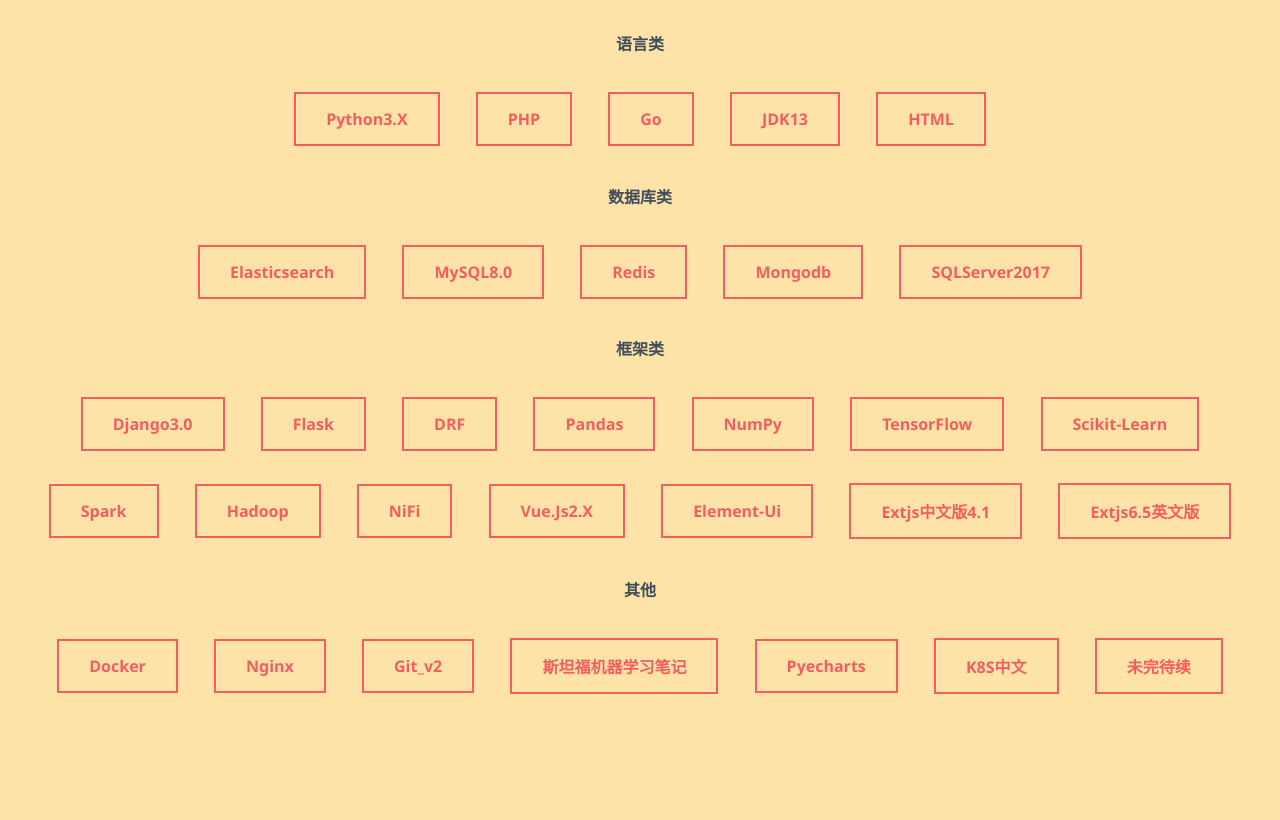
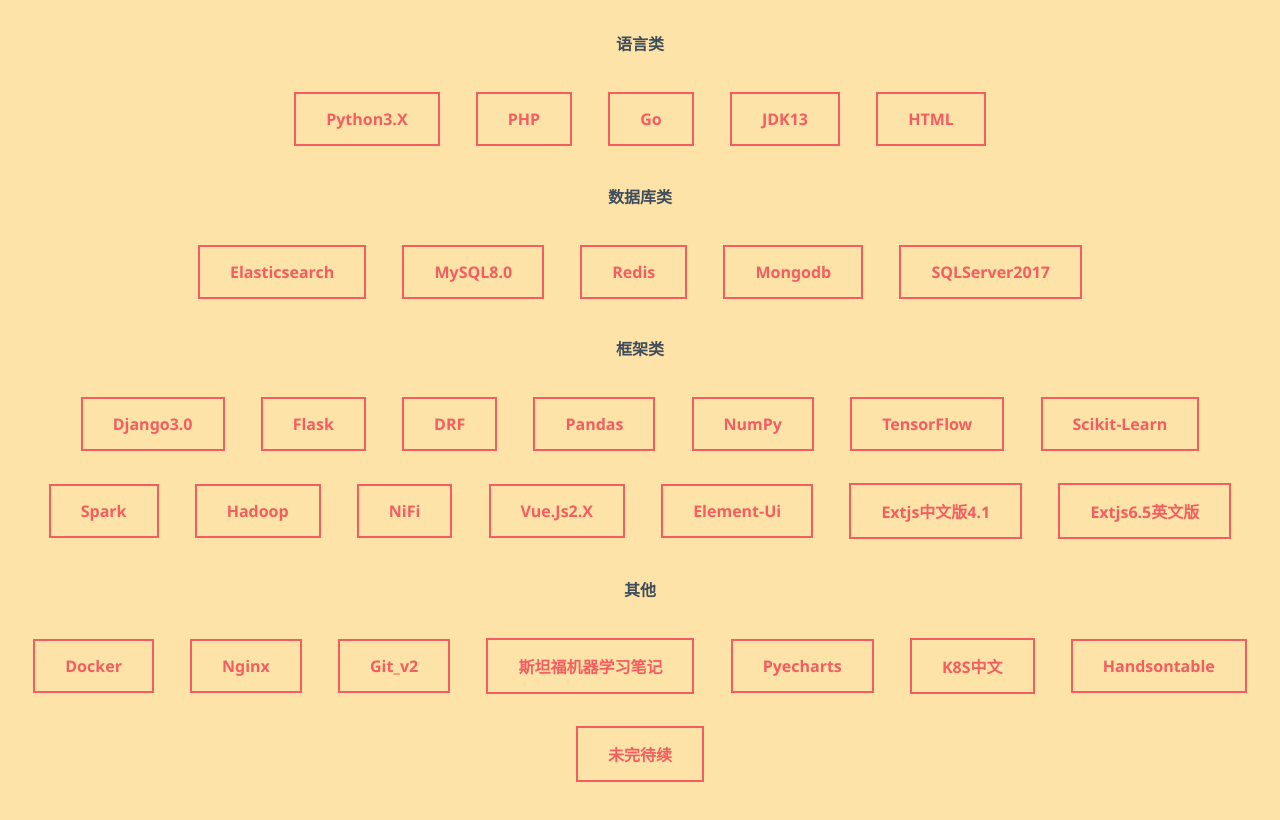
Before and after one commit to EthanYan6/OfficialDocuments, a plain HTML site: page index.html in a window 1280 px wide. Shown: the part 180-1000 px from the top of the page. Before the commit the page ends 946 px from the top, so only its background shows below. Drawn offline with Linux system fonts and the light colour scheme; a script that the page names is missing; a web font is replaced by a local one.

Commit message:
Update index.html

```diff
--- a/index.html
+++ b/index.html
@@ -55,6 +55,7 @@
             <button class="draw" onclick="location.href='https://yoyoyohamapi.gitbooks.io/mit-ml/content/'">斯坦福机器学习笔记</button>
             <button class="center" onclick="location.href='http://pyecharts.org/#/zh-cn/intro'">pyecharts</button>
             <button class="draw meet" onclick="location.href='http://docs.kubernetes.org.cn/'">K8S中文</button>
+            <button class="center" onclick="location.href='https://handsontable.com/docs/7.4.2/tutorial-introduction.html'">handsontable</button>
             <button class="draw" onclick="location.href='https://www.baidu.com/'">未完待续</button>
 
         </div>
```
